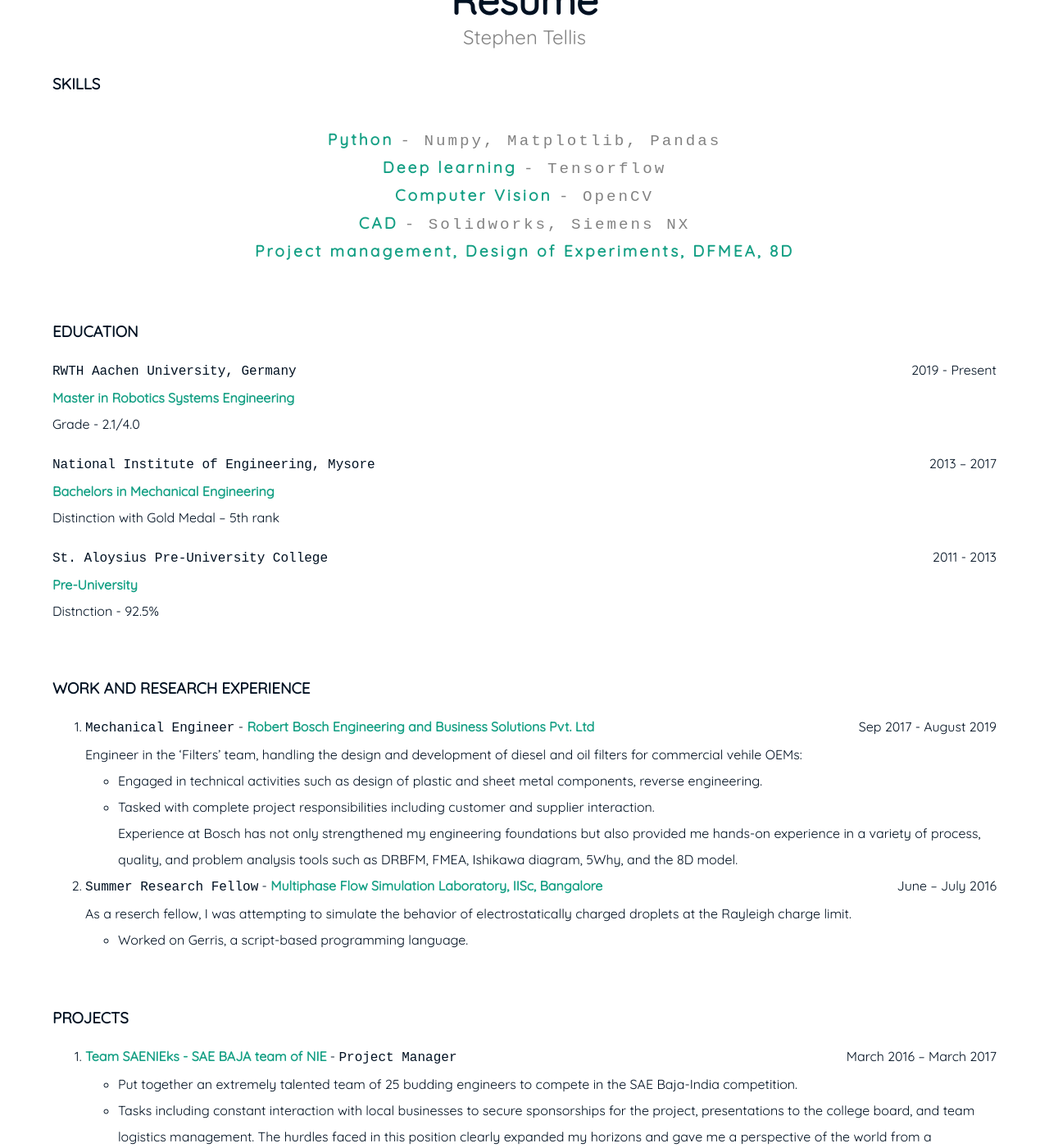
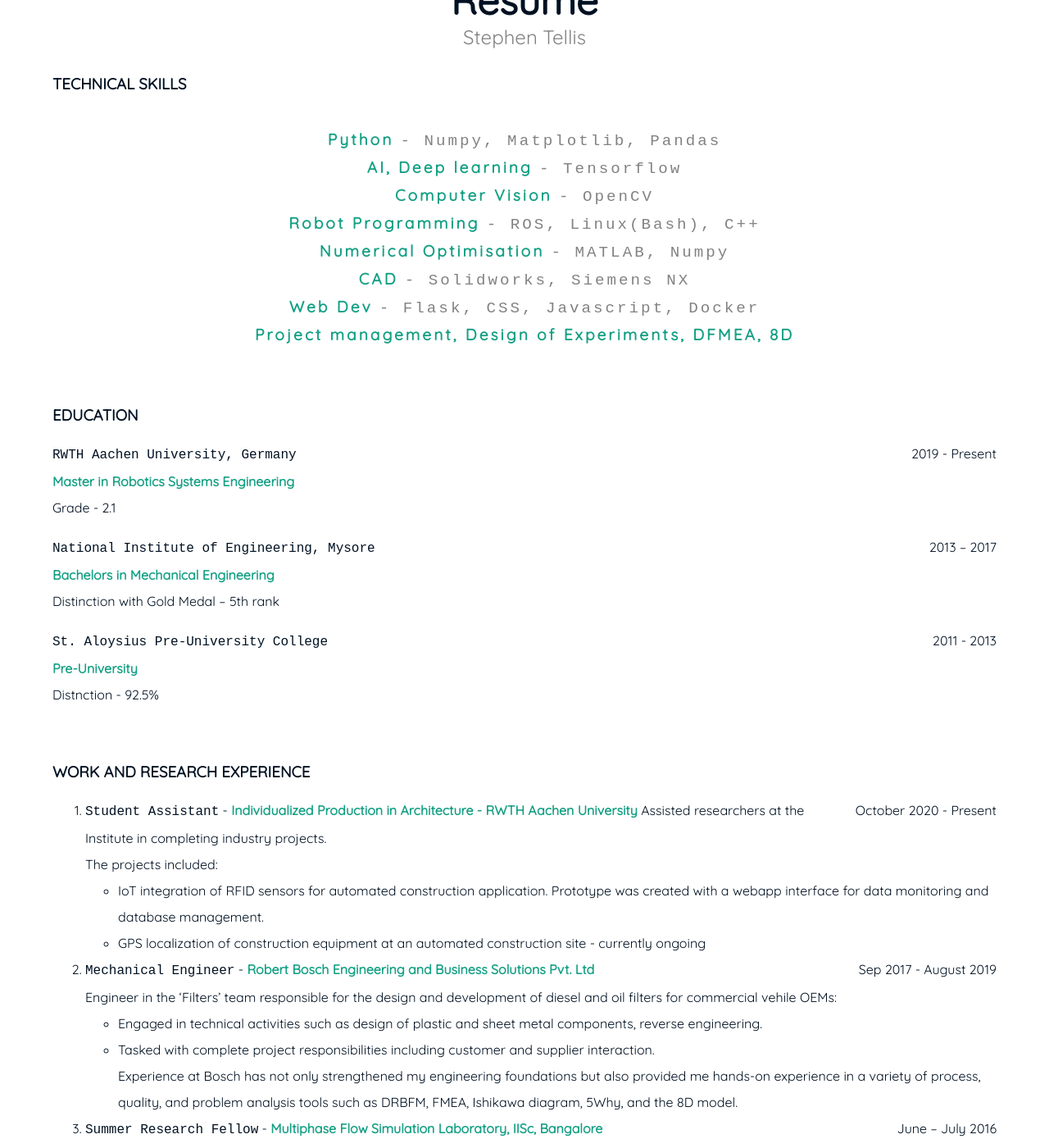
Before and after one commit to Stephen-Tellis/home, a Jekyll site: the page built from resume.md, in a window 1280 px wide and 1400 px high, scrolled down 218 px. Shown: the whole window at 82% size. Built offline with Jekyll 4.4.1, drawn with Linux system fonts in a browser that asks for light colours.

Commit message:
updated resume

````diff
--- a/resume.md
+++ b/resume.md
@@ -7,18 +7,21 @@ subtitle: Stephen Tellis
 <!--<span style="float: right; "><a href="{{ '/assets/resume.pdf' | prepend: site.baseurl }}"><strong>> Download as PDF</strong></a> </span>
 <br>-->
 
-### SKILLS
+###  TECHNICAL SKILLS
 > **Python** ```- Numpy, Matplotlib, Pandas ```
-> **Deep learning** ```- Tensorflow ```
+> **AI, Deep learning** ```- Tensorflow ```
 > **Computer Vision** ```- OpenCV ```
+> **Robot Programming** ```- ROS, Linux(Bash), C++ ```
+> **Numerical Optimisation** ```- MATLAB, Numpy ```
 > **CAD** ```- Solidworks, Siemens NX ```
+> **Web Dev** ```- Flask, CSS, Javascript, Docker ```
 > **Project management, Design of Experiments, DFMEA, 8D**
 
 
 ### EDUCATION
 `RWTH Aachen University, Germany` <span style="float: right; ">2019 - Present</span>
 **Master in Robotics Systems Engineering**
-Grade - 2.1/4.0
+Grade - 2.1
 
 `National Institute of Engineering, Mysore` <span style="float: right; ">2013 – 2017</span>
 **Bachelors in Mechanical Engineering**
@@ -31,9 +34,17 @@ Distnction - 92.5%
 <br />
 ### WORK AND RESEARCH EXPERIENCE
 
-1. `Mechanical Engineer` - **Robert Bosch Engineering and Business Solutions Pvt.
+
+1. `Student Assistant` - **Individualized Production in Architecture - RWTH
+Aachen University**<span style="float: right; ">October 2020 - Present</span>
+Assisted researchers at the Institute in completing industry projects.
+The projects included:
+- IoT integration of RFID sensors for automated construction application. Prototype was created with a webapp interface for data monitoring and database management.
+- GPS localization of construction equipment at an automated construction site - currently ongoing
+
+2. `Mechanical Engineer` - **Robert Bosch Engineering and Business Solutions Pvt.
 Ltd** <span style="float: right; ">Sep 2017 - August 2019</span>
-Engineer in the 'Filters' team, handling the design and development of diesel and oil filters for commercial vehile OEMs:
+Engineer in the 'Filters' team responsible for the design and development of diesel and oil filters for commercial vehile OEMs:
 - Engaged in technical activities such as design of plastic and sheet metal components, reverse engineering.
 - Tasked with complete project responsibilities including customer and supplier interaction.
 Experience at Bosch has not only strengthened my engineering foundations but also provided me hands-on experience in a variety of process, quality, and problem analysis tools such as DRBFM, FMEA, Ishikawa diagram, 5Why, and the 8D model.
````
Also changed, not shown: other parts of resume.md (+1 -1 lines).
